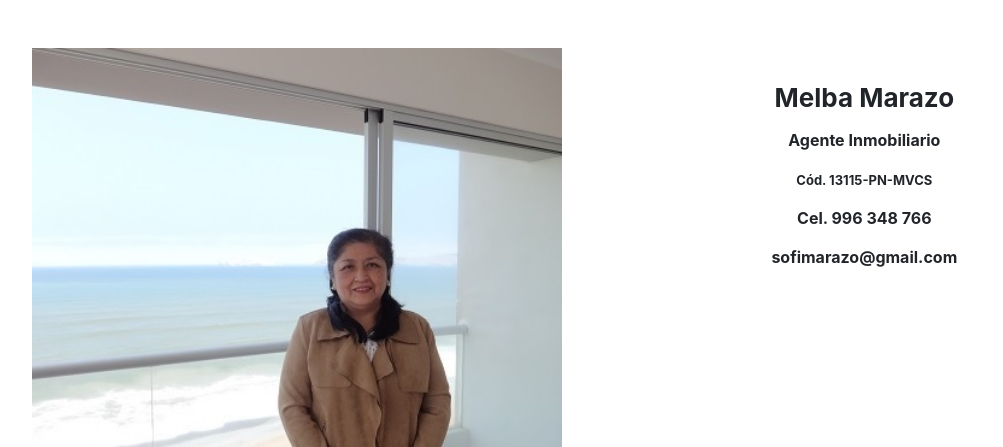
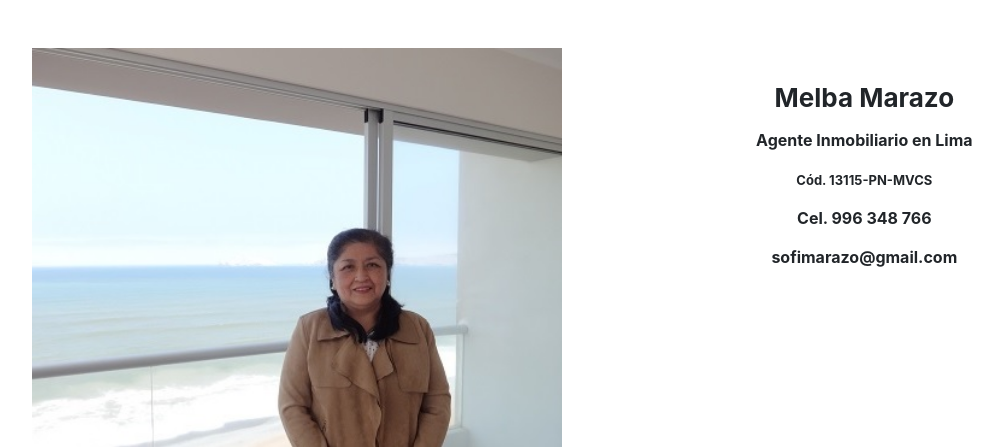
Before and after one commit to cespivilla/sofimarazo, a Flask app: template templates/index.html in a window 1280 px wide. Shown: the top 447 px of the page, without its empty margins (71-1074 px from the left). Run offline with Flask 2, Linux system fonts and the light colour scheme; the template is opened without the code that fills it, so the values that code supplies are empty; some libraries are stand-ins or nearby versions.

Commit message:
Update index.html

```diff
--- a/templates/index.html
+++ b/templates/index.html
@@ -1,7 +1,7 @@
 {% extends "layout.html" %}
 
 {% block title %}
-    Agente Inmobiliario
+    Agente Inmobiliario en Lima - Venda, compre o alquile su casa o propiedad
 {% endblock %}
 
 
@@ -9,7 +9,7 @@
     <div class="row">
          <div class="column back50"></div>
          <div class="column cincuenta" style="font-size: 26px;">
-            <b>Melba Marazo<br><span style="font-size: 16px;">Agente Inmobiliario<br></span><span style="font-size: 13px;">Cód. 13115-PN-MVCS<br></span><span style="font-size: 16px;">Cel. 996 348 766<br>sofimarazo@gmail.com</span></b>
+            <b>Melba Marazo<br><span style="font-size: 16px;">Agente Inmobiliario en Lima<br></span><span style="font-size: 13px;">Cód. 13115-PN-MVCS<br></span><span style="font-size: 16px;">Cel. 996 348 766<br>sofimarazo@gmail.com</span></b>
          </div>
     </div>
 
```
